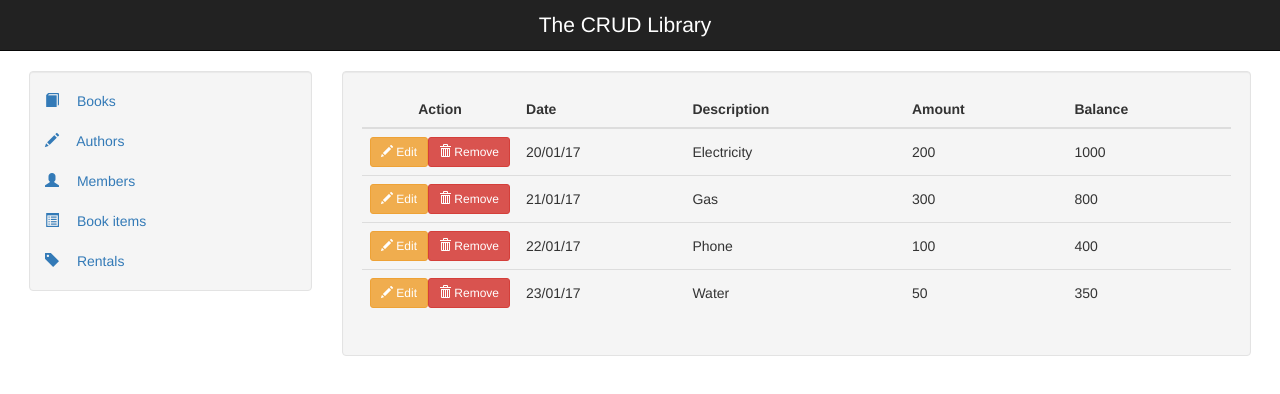
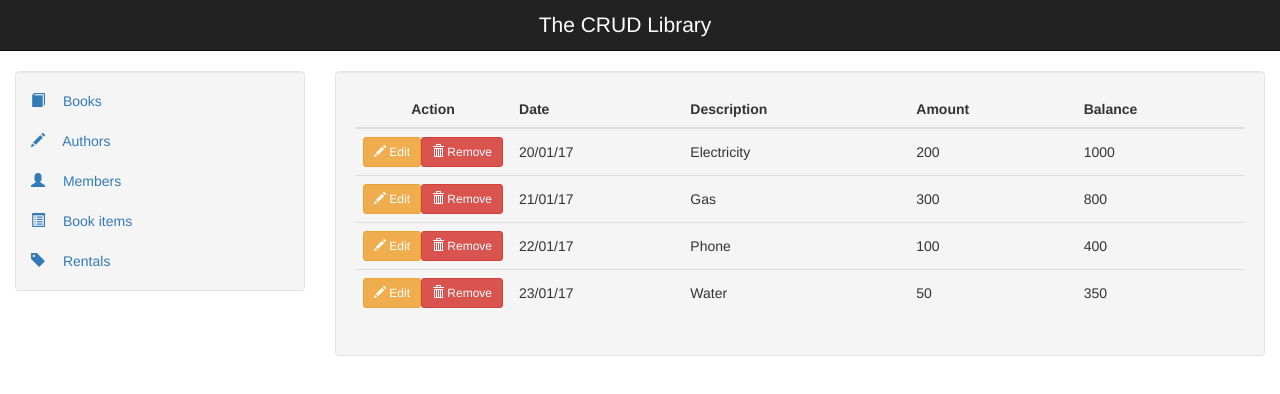
Before and after one commit to lcrespom/crud-vue, a Vue app: page / in a window 1280 px wide. Shown: the top 394 px of the page. Built offline with nearby package versions, Linux system fonts and the light colour scheme.

Commit message:
Style improvements

```diff
--- a/src/App.vue
+++ b/src/App.vue
@@ -87,9 +87,7 @@ export default {
 	-webkit-font-smoothing: antialiased;
 	-moz-osx-font-smoothing: grayscale;
 }
-#crud-main {
-	margin: 0 1em;
-}
+/*#crud-main {}*/
 #crud-menu {
 	padding: 9px 0;
 }
--- a/src/components/CrudMenu.vue
+++ b/src/components/CrudMenu.vue
@@ -2,7 +2,7 @@
 	<ul :class="cssClass">
 		<li v-for="item of items"
 			@click="selected = item"
-			:class="{ active: isActive(item) }"> <!--  routerLinkActive="active" -->
+			:class="{ active: isActive(item) }">
 			<a v-if="item.route" :href="item.route">
 				<span v-if="item.icon" :class="`glyphicon glyphicon-${item.icon}`"
 					aria-hidden="true">&nbsp;</span>
```
Also changed, not shown: 1 other file (tests, documents, lock files or other folders).
